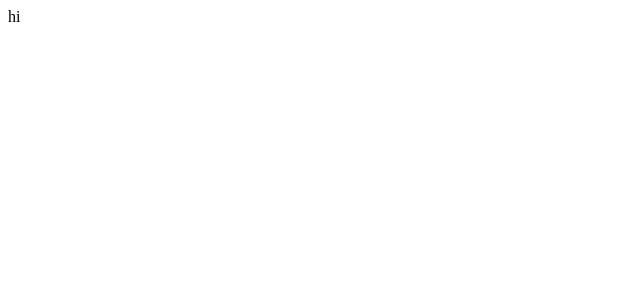
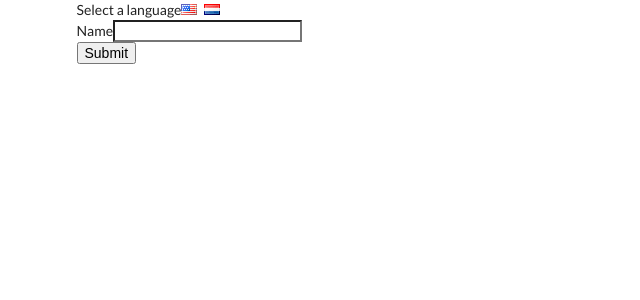
Before and after one commit to RobOsipo/Context-API-TranslatorApp, a React (Create React App) app: page / in a window 1280 px wide. Shown: the top 300 px of the page, without its empty margins (0-640 px from the left). Built offline with nearby package versions, Linux system fonts and the light colour scheme.

Commit message:
Button + Field + UserCreate components

```diff
--- a/public/index.html
+++ b/public/index.html
@@ -8,6 +8,10 @@
     <meta
       name="description"
       content="practice w/ context"
+    />
+    <link
+      rel="stylesheet"
+      href="https://cdnjs.cloudflare.com/ajax/libs/semantic-ui/2.4.1/semantic.min.css"
     />
     <link rel="apple-touch-icon" href="%PUBLIC_URL%/logo192.png" />
 
--- a/src/components/App.js
+++ b/src/components/App.js
@@ -1,12 +1,29 @@
 import React from 'react'
+import UserCreate from './UserCreate.js'
 
 
-const App = () => {
-    return (
-        <main>
-            hi
-        </main>
-    )
+class App extends React.Component {
+
+    state = {
+        language: 'english'
+    }
+
+    onLanguageChange = (language) => {
+        this.setState({ language: language })
+    }
+
+
+    render() {
+        return (
+            <main className='ui container'>
+                <div>
+                    Select a language
+                    <i className="flag us" onClick={() => this.onLanguageChange('english')} />
+                    <i className="flag nl" onClick={() => this.onLanguageChange('dutch')} />
+                </div>
+                <UserCreate />
+            </main>)
+    }
 }
 
 export default App;
--- /dev/null
+++ b/src/components/Button.js
@@ -0,0 +1,17 @@
+import React from 'react'
+
+
+
+class Button extends React.Component {
+
+
+
+
+    render() {
+        return (
+            <button className="ui primary">Submit</button>
+        )
+    }
+}
+
+export default Button;
--- /dev/null
+++ b/src/components/Field.js
@@ -0,0 +1,20 @@
+import React from 'react'
+
+
+
+class Field extends React.Component {
+
+
+
+
+    render() {
+        return (
+            <div className="ui field">
+                <label>Name</label>
+                <input type="text" className="" />
+            </div>
+        )
+    }
+}
+
+export default Field;
--- /dev/null
+++ b/src/components/UserCreate.js
@@ -0,0 +1,16 @@
+import React from 'react'
+import Field from './Field.js'
+import Button from './Button.js'
+
+
+
+const UserCreate = () => {
+    return (
+        <div>
+            <Field />
+            <Button />
+        </div>
+    )
+}
+
+export default UserCreate
--- a/src/index.js
+++ b/src/index.js
@@ -9,3 +9,4 @@ const root = ReactDOM.createRoot(container)
 root.render(
     <App />
 )
+// ReactDOM.render(<App />, document.getElementById('root'))
```
